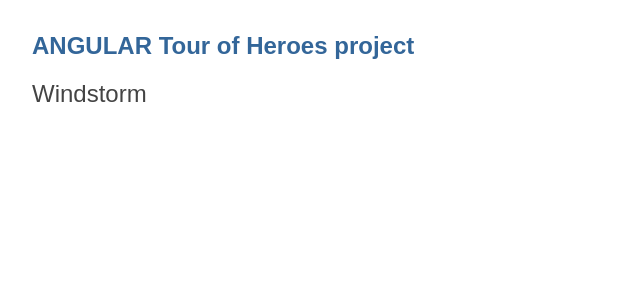
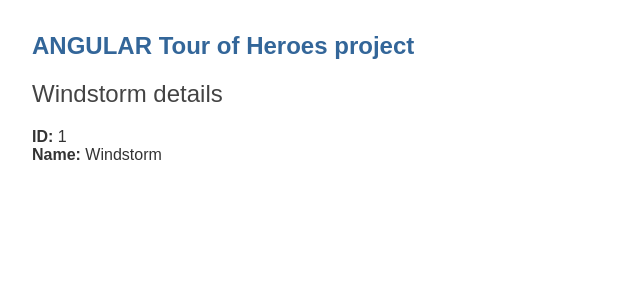
Before and after one commit to nkunic/angular-project-tour-of-heroes, an Angular app: page / in a window 1280 px wide. Shown: the top 300 px of the page, without its empty margins (0-640 px from the left). Built offline with nearby package versions, Linux system fonts and the light colour scheme.

Commit message:
3 files modified, 1 added

```diff
--- a/src/app/components/heroes/heroes.component.html
+++ b/src/app/components/heroes/heroes.component.html
@@ -1 +1,3 @@
-<h2>{{hero}}</h2>
+<h2>{{ hero.name }} details</h2>
+<div><strong>ID:</strong> {{ hero.id }}</div>
+<div><strong>Name:</strong> {{ hero.name }}</div>
--- a/src/app/components/heroes/heroes.component.ts
+++ b/src/app/components/heroes/heroes.component.ts
@@ -1,17 +1,17 @@
-import { Component, OnInit } from '@angular/core';
+import { Component } from '@angular/core';
+import { Hero } from '../../model/hero';
 
 @Component({
   selector: 'app-heroes',
   templateUrl: './heroes.component.html',
   styleUrls: ['./heroes.component.scss']
 })
-export class HeroesComponent implements OnInit {
 
-  hero = 'Windstorm';
+export class HeroesComponent {
 
-  constructor() { }
-
-  ngOnInit() {
-  }
+  hero: Hero = {
+    id: 1,
+    name: 'Windstorm'
+  };
 
 }
--- /dev/null
+++ b/src/app/model/hero.ts
@@ -0,0 +1,4 @@
+export interface Hero {
+  id: number;
+  name: string;
+}
--- a/src/scss/styles.scss
+++ b/src/scss/styles.scss
@@ -42,6 +42,7 @@
 }
 
 input[type="text"] {
+  padding: 0.5rem;
   color: #333;
   font-family: Cambria, Georgia, serif;
 }
```
